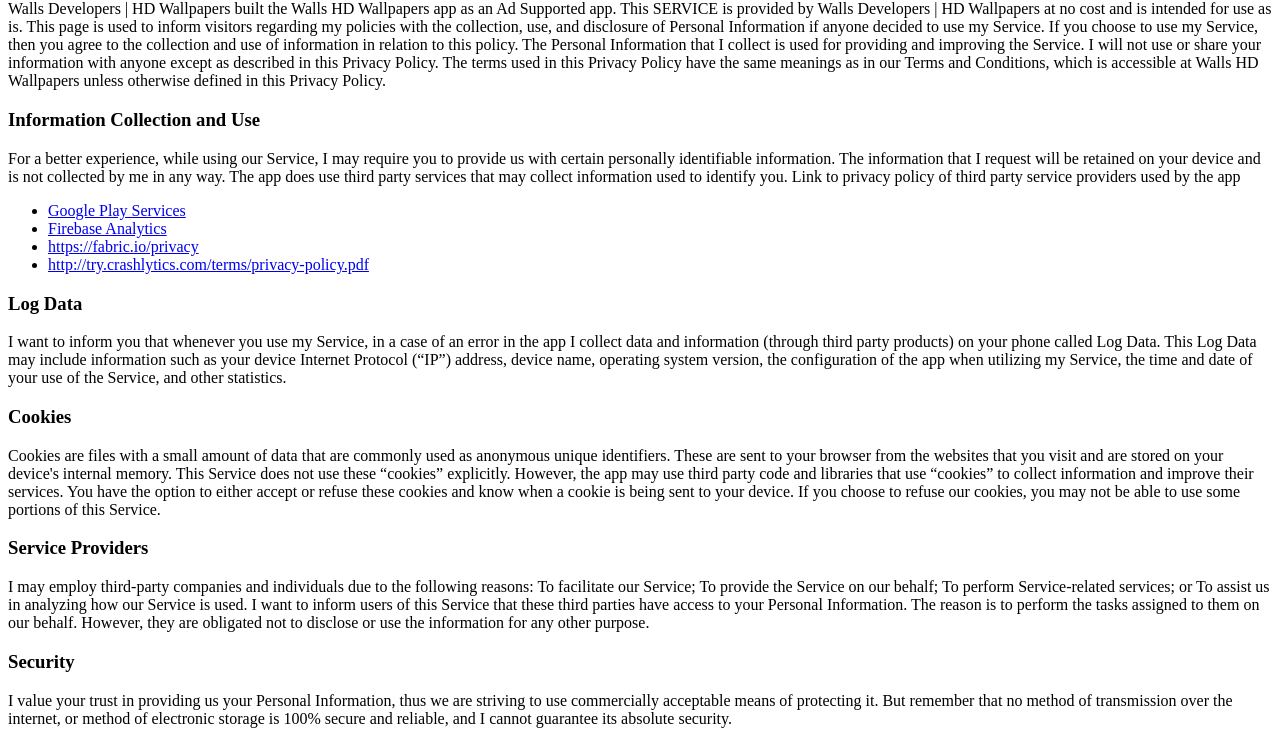
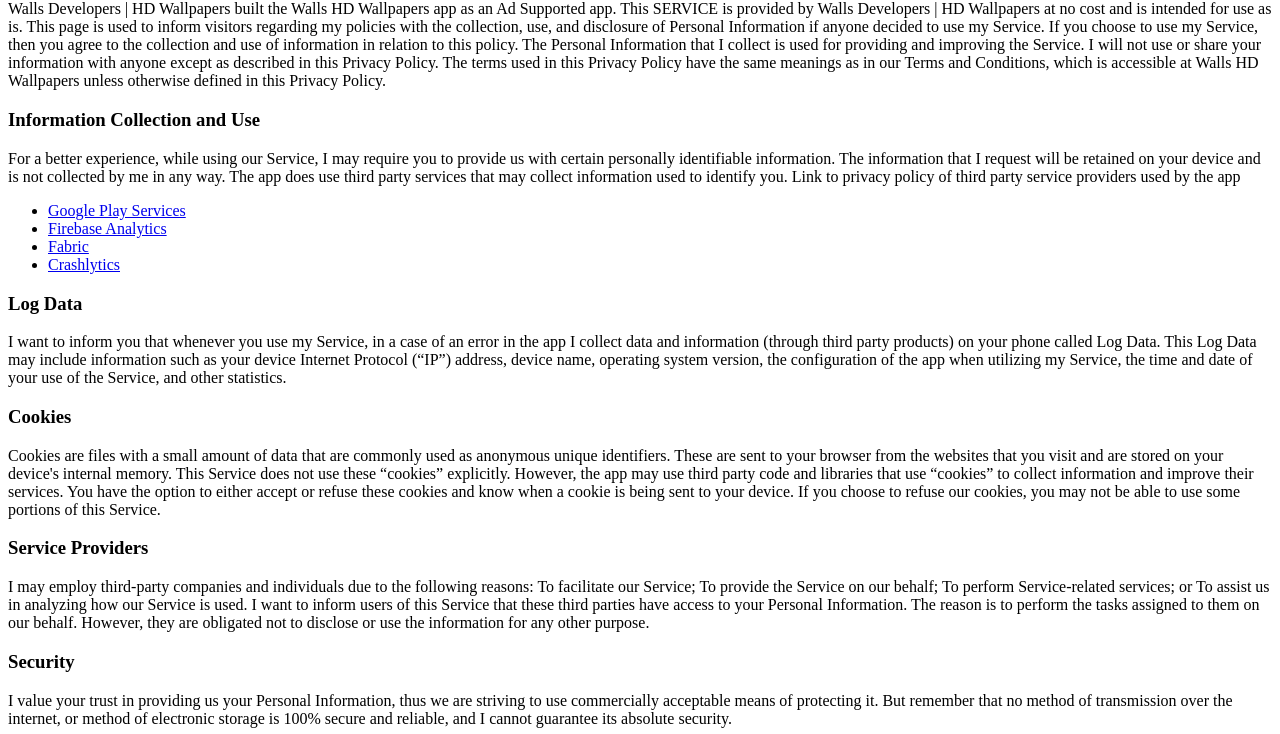
Before and after one commit to wallsHDWallpapers/privacy, a plain HTML site: page index.html in a window 1280 px wide. Shown: the part 66-800 px from the top of the page. Drawn offline with Linux system fonts and the light colour scheme.

Commit message:
Update index.html

```diff
--- a/index.html
+++ b/index.html
@@ -18,8 +18,8 @@ Link to privacy policy of third party service providers used by the app
 <ul>
   <li><a href="https://policies.google.com/privacy">Google Play Services</a></li>
   <li><a href="https://firebase.google.com/policies/analytics">Firebase Analytics</a></li>
-  <li><a href="url">https://fabric.io/privacy</a></li>
-  <li><a href="url">http://try.crashlytics.com/terms/privacy-policy.pdf</a></li>
+  <li><a href="https://fabric.io/privacy">Fabric</a></li>
+  <li><a href="http://try.crashlytics.com/terms/privacy-policy.pdf">Crashlytics</a></li>
 </ul>
 
 <h3>Log Data</h3>
```
